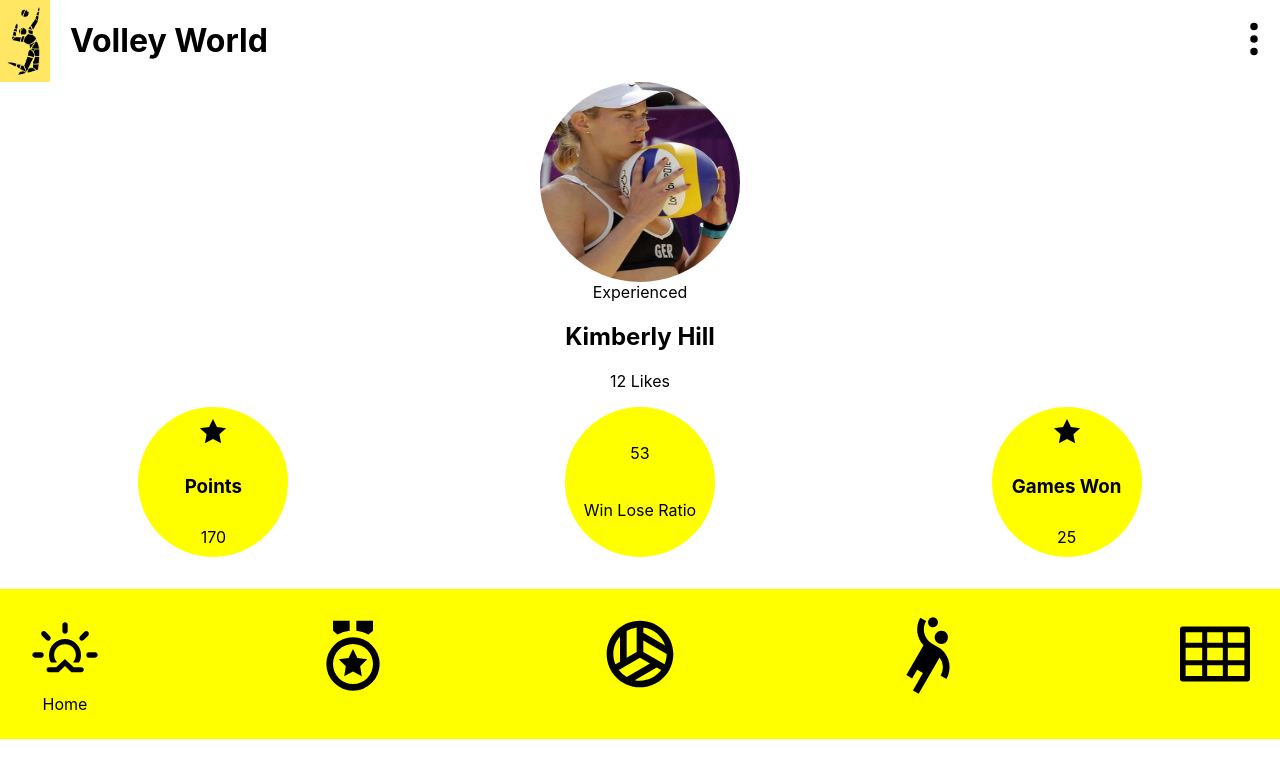
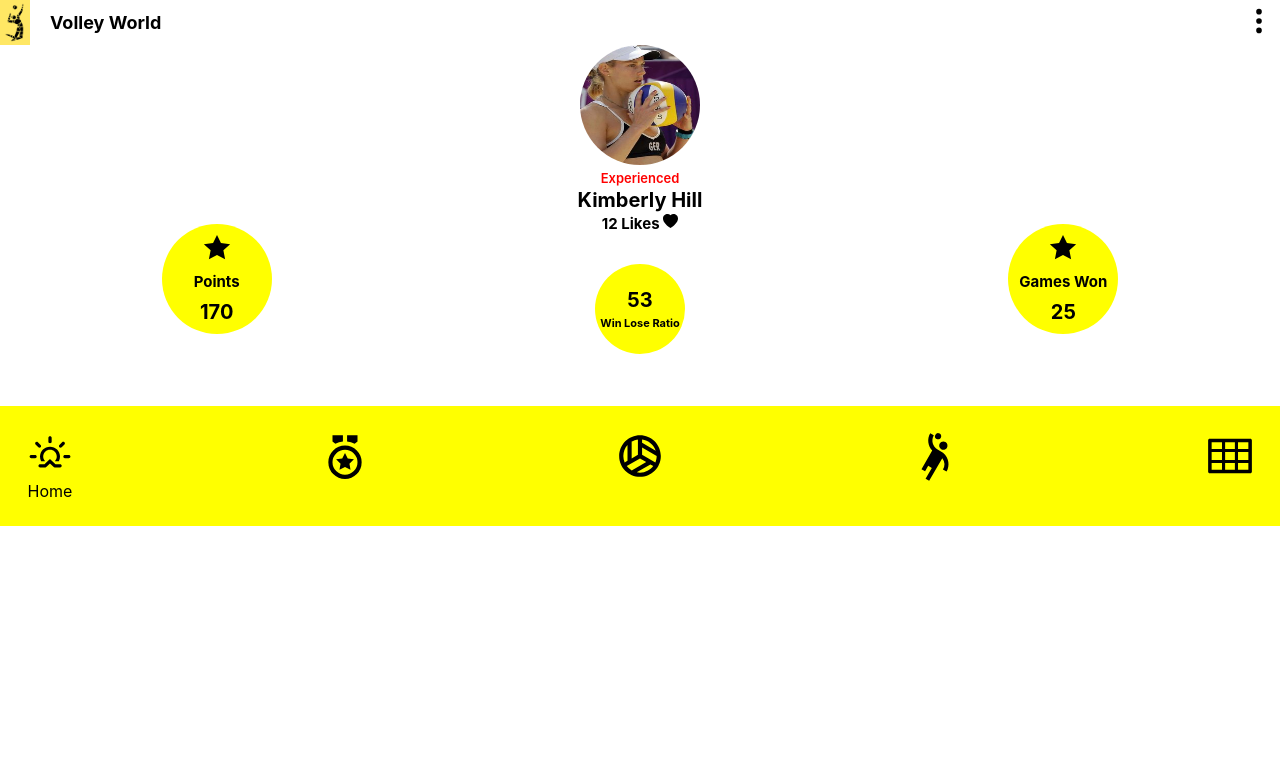
Before and after one commit to victor90braz/BeachVolleyBCN-Front, a React (Create React App) app: page / in a window 1280 px wide. Shown: the top 778 px of the page. Built offline with nearby package versions, Linux system fonts and the light colour scheme; the HTML template or start-up script is replaced by a standard one.

Commit message:
Added Styled in the Components

```diff
--- a/src/components/FooterComponent/FooterComponent.tsx
+++ b/src/components/FooterComponent/FooterComponent.tsx
@@ -12,24 +12,24 @@ const FooterComponent = () => {
     <FooterComponentStyled>
       <ul>
         <li className="home">
-          <WiSunrise size={80} />
+          <WiSunrise size={50} />
           <span>Home</span>
         </li>
 
         <li>
-          <RiMedalLine size={80} />
+          <RiMedalLine size={50} />
         </li>
 
         <li>
-          <MdOutlineSportsVolleyball size={80} />
+          <MdOutlineSportsVolleyball size={50} />
         </li>
 
         <li>
-          <MdOutlineSportsHandball size={80} />
+          <MdOutlineSportsHandball size={50} />
         </li>
 
         <li>
-          <AiOutlineTable size={80} />
+          <AiOutlineTable size={50} />
         </li>
       </ul>
     </FooterComponentStyled>
--- a/src/components/FooterComponent/FooterComponentStyled.tsx
+++ b/src/components/FooterComponent/FooterComponentStyled.tsx
@@ -1,5 +1,6 @@
 import styled from "styled-components";
 const FooterComponentStyled = styled.footer`
+  @media (min-width: 320px) {
     width: 100%;
     background: yellow;
     ul {
@@ -10,16 +11,12 @@ const FooterComponentStyled = styled.footer`
       list-style: none;
       padding: 25px;
 
-    li img {
-      width: 100px;
-      height: 100px;
-    }
-
       .home {
         display: flex;
         flex-direction: column;
         align-items: center;
       }
     }
+  }
 `;
 export default FooterComponentStyled;
--- a/src/components/HeaderComponent/HeaderComponent.tsx
+++ b/src/components/HeaderComponent/HeaderComponent.tsx
@@ -10,7 +10,7 @@ const HeaderComponent = () => {
         <h1>Volley World</h1>
       </div>
       <button className="icon-menu">
-        <BsThreeDotsVertical size={40} />
+        <BsThreeDotsVertical size={30} />
       </button>
     </HeaderComponentStyled>
   );
--- a/src/components/HeaderComponent/HeaderComponentStyled.tsx
+++ b/src/components/HeaderComponent/HeaderComponentStyled.tsx
@@ -1,9 +1,11 @@
 import styled from "styled-components";
 
 const HeaderComponentStyled = styled.header`
+  @media (min-width: 320px) {
     display: flex;
     flex-direction: row;
     justify-content: space-between;
+    font-size: 9px;
 
     .title {
       display: flex;
@@ -12,7 +14,7 @@ const HeaderComponentStyled = styled.header`
     }
 
     img {
-    width: 50px;
+      width: 30px;
       object-fit: cover;
     }
 
@@ -20,6 +22,7 @@ const HeaderComponentStyled = styled.header`
       background: white;
       border: none;
     }
+  }
 `;
 
 export default HeaderComponentStyled;
--- a/src/components/MainComponent/MainComponent.tsx
+++ b/src/components/MainComponent/MainComponent.tsx
@@ -1,5 +1,6 @@
 import { useState } from "react";
 import { GoStar } from "react-icons/go";
+import { BsHeartFill } from "react-icons/bs";
 import KimberlyHill from "../../images/kimberly-hill.jpg";
 import { IPerfilPlayer } from "../../Interfaces/IPerfil";
 import { initialState } from "../../utils/utiles";
@@ -18,25 +19,28 @@ const MainComponent = () => {
             </div>
 
             <div className="data">
-              <span>{data.keywords}</span>
-              <h2>{data.name}</h2>
-              <span>{data.like} Likes</span>
+              <span className="data_keywords">{data.keywords}</span>
+              <h2 className="data_name">{data.name}</h2>
+              <h3 className="data_like">
+                <span className="data_number">{data.like} </span>
+                Likes <BsHeartFill />
+              </h3>
             </div>
 
             <ul className="statistics">
               <li className="points">
                 <GoStar size={30} />
                 <h3>Points</h3>
-                <span>{data.point}</span>
+                <span className="statistics_number">{data.point}</span>
               </li>
               <li className="rate">
-                <span>{data.rate}</span>
-                <span>Win Lose Ratio</span>
+                <span className="statistics_number">{data.rate}</span>
+                <h3 className="rate_status">Win Lose Ratio</h3>
               </li>
               <li className="game">
                 <GoStar size={30} />
                 <h3>Games Won</h3>
-                <span>{data.game}</span>
+                <span className="statistics_number">{data.game}</span>
               </li>
             </ul>
           </div>
--- a/src/components/MainComponent/MainComponentStyled.tsx
+++ b/src/components/MainComponent/MainComponentStyled.tsx
@@ -1,6 +1,7 @@
 import styled from "styled-components";
 
 const MainComponentStyled = styled.main`
+  @media (min-width: 320px) {
     display: flex;
     flex-direction: column;
 
@@ -9,9 +10,9 @@ const MainComponentStyled = styled.main`
       justify-content: center;
 
       img {
-      width: 200px;
-      height: 200px;
-      border-radius: 150px;
+        width: 120px;
+        height: 120px;
+        border-radius: 120px;
         object-fit: fill;
       }
     }
@@ -20,6 +21,21 @@ const MainComponentStyled = styled.main`
       display: flex;
       flex-direction: column;
       align-items: center;
+
+      .data_keywords {
+        font-size: 13px;
+        color: red;
+        margin-top: 5px;
+        font-weight: 600;
+      }
+      .data_name {
+        font-size: 20px;
+        margin-top: 2px;
+      }
+      .data_like {
+        font-size: 15px;
+        margin-top: -15px;
+      }
     }
 
     .statistics {
@@ -30,18 +46,50 @@ const MainComponentStyled = styled.main`
       padding: 0;
       list-style: none;
 
+      h3 {
+        margin: 0;
+        font-size: 15px;
+      }
+
       .points,
       .rate,
       .game {
         background: yellow;
-      width: 150px;
-      height: 150px;
-      border-radius: 150px;
         display: flex;
         flex-direction: column;
         justify-content: space-evenly;
         align-items: center;
       }
+
+      .points,
+      .game {
+        width: 110px;
+        height: 110px;
+        border-radius: 110px;
+        transform: translateY(-40px);
+      }
+
+      .rate {
+        width: 90px;
+        height: 90px;
+        border-radius: 90px;
+      }
+
+      .statistics_number {
+        font-size: 20px;
+        font-weight: 700;
+      }
+      .game {
+        display: flex;
+        flex-direction: column;
+      }
+      .rate {
+        .rate_status {
+          font-size: 11px;
+          margin-top: -20px;
+        }
+      }
+    }
   }
 `;
 export default MainComponentStyled;
```
Lines whose indentation alone changed are shown as unchanged.
